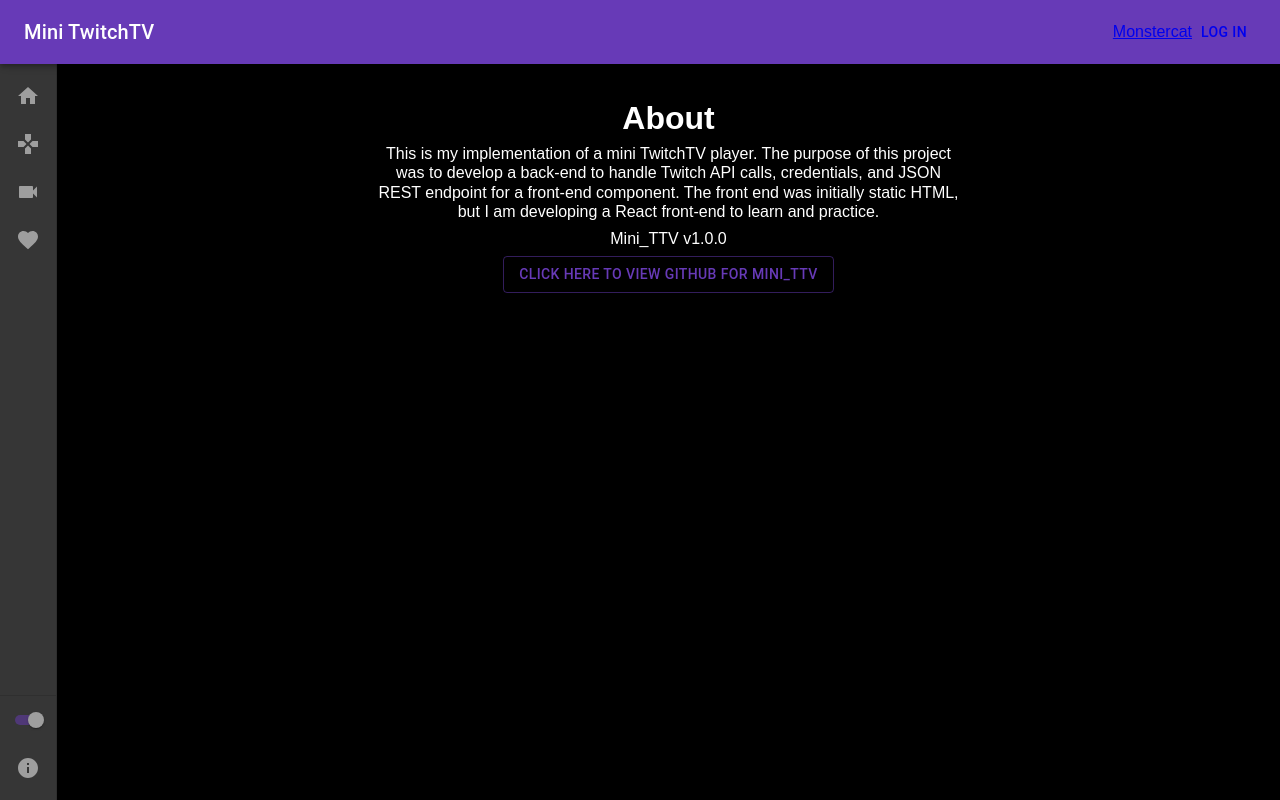
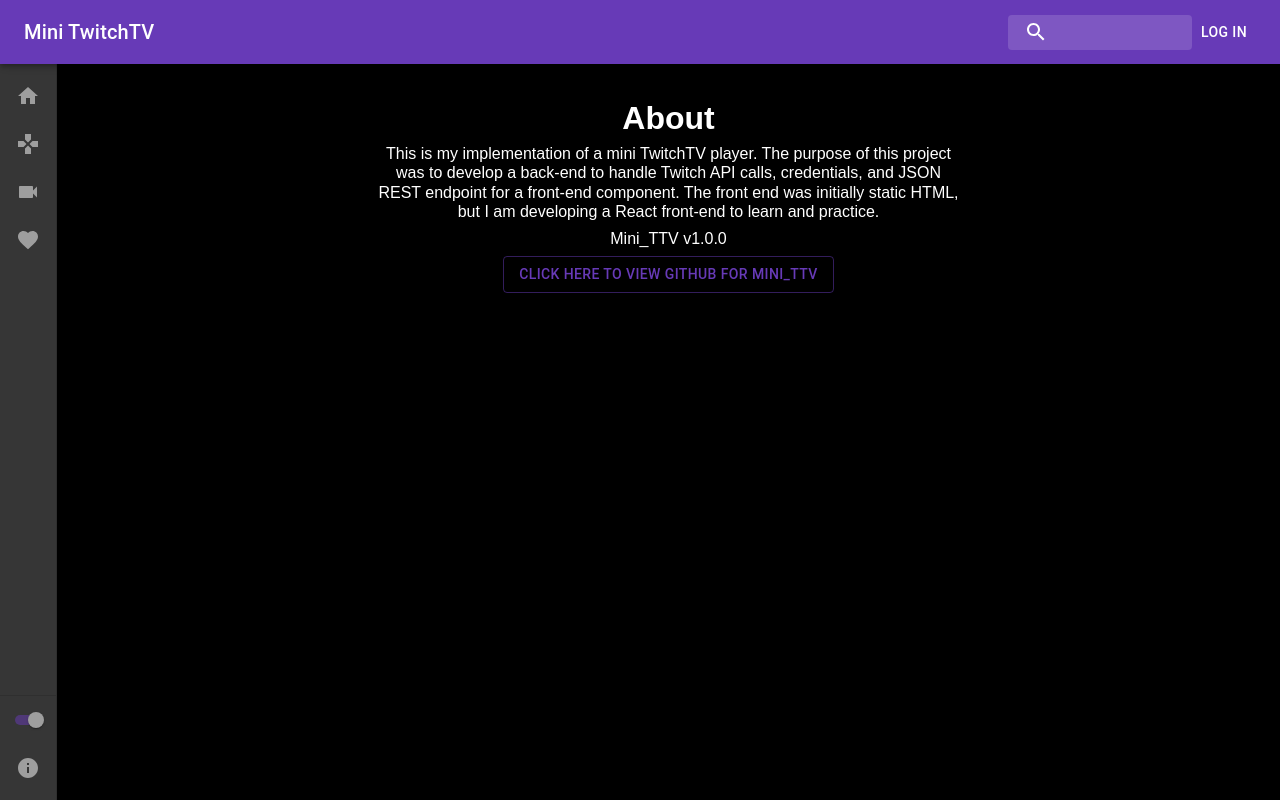
Before and after one commit to taloncjones/Mini_TTV, a React (Create React App) app: page /about in a window 1280 px wide. Built offline with nearby package versions, Linux system fonts and the light colour scheme; no server answers.

Commit message:
Add searchbar to App bar and update pageName state

```diff
--- a/src/App.js
+++ b/src/App.js
@@ -28,9 +28,9 @@
     ...theme.mixins.toolbar,
   },
   content: {
-    marginLeft: theme.spacing(7) + 1,
-    flexGrow: 1,
+    paddingLeft: theme.spacing(10) + 1,
     padding: theme.spacing(3),
+    width: '100%',
   },
 });
 
@@ -94,12 +94,16 @@
         res.data['data'].map((item) => this.setState({ profileInfo: item }));
       })
     this.setState({ loginCheck: true });
-    this.setState({ isFetching: false })
+    this.setState({ isFetching: false });
   }
 
   loggedIn() {
     axios.get('//' + mini_ttv_api + '/loggedin', { withCredentials: true })
       .then(res => this.setState({ loggedIn: res.data }))
+  }
+
+  setPage = (page) => {
+    this.setState({ pageName: page.substr(1) });
   }
 
   componentDidMount() {
@@ -125,7 +129,7 @@
         <MuiThemeProvider theme={theme}>
           <div className="App">
             <div className={classes.root}>
-              <LayoutJoiner loggedIn={this.state.loggedIn} profileInfo={this.state.profileInfo} history={this.state.history} />
+              <LayoutJoiner loggedIn={this.state.loggedIn} profileInfo={this.state.profileInfo} history={this.state.history} pageName={this.state.pageName} />
               <main className={classes.content}>
                 <div className={classes.toolbar} />
                 <Switch>
@@ -133,7 +137,7 @@
                     <LogIn profileInfo={this.state.profileInfo} />
                   </Route>
                   <Route path="/about" component={About} />
-                  <Route path="/:stream" render={(props) => <Stream {...props} />} />
+                  <Route path="/:stream" render={(props) => <Stream {...props} setPage={this.setPage}/>} />
                   <Route path="/">
                     <h1>Welcome!</h1>
                     <StreamList streams={this.state.streams} />
--- a/src/components/layout/Header.js
+++ b/src/components/layout/Header.js
@@ -7,6 +7,10 @@
 import Button from '@material-ui/core/Button';
 import { IconButton } from '@material-ui/core';
 import { Avatar } from '@material-ui/core'
+import { fade } from '@material-ui/core/styles';
+import SearchIcon from '@material-ui/icons/Search';
+import InputBase from '@material-ui/core/InputBase';
+
 
 const useStyles = makeStyles(theme => ({
   grow: {
@@ -22,15 +26,55 @@
       duration: theme.transitions.duration.leavingScreen,
     }),
   },
+  search: {
+    position: 'relative',
+    borderRadius: theme.shape.borderRadius,
+    backgroundColor: fade(theme.palette.common.white, 0.15),
+    '&:hover': {
+      backgroundColor: fade(theme.palette.common.white, 0.25),
+    },
+    marginLeft: 0,
+    width: '100%',
+    [theme.breakpoints.up('sm')]: {
+      marginLeft: theme.spacing(1),
+      width: 'auto',
+    },
+  },
+  searchIcon: {
+    width: theme.spacing(7),
+    height: '100%',
+    position: 'absolute',
+    pointerEvents: 'none',
+    display: 'flex',
+    alignItems: 'center',
+    justifyContent: 'center',
+  },
+  inputRoot: {
+    color: 'inherit',
+  },
+  inputInput: {
+    padding: theme.spacing(1, 1, 1, 7),
+    transition: theme.transitions.create('width'),
+    width: '100%',
+    [theme.breakpoints.up('sm')]: {
+      width: 120,
+      '&:focus': {
+        width: 200,
+      },
+    },
+  },
+  noUnderline: {
+    textDecoration: 'none!important',
+  }
 }));
 
-function Header({ loggedIn, profileInfo }) {
+function Header({ loggedIn, profileInfo, pageName }) {
   const classes = useStyles();
   let status;
-  if(loggedIn) {
-    status = <IconButton color="inherit"><Avatar alt={profileInfo.display_name} src={profileInfo.profile_image_url} /></IconButton>
+  if (loggedIn) {
+    status = <IconButton><Avatar alt={profileInfo.display_name} src={profileInfo.profile_image_url} /></IconButton>
   } else {
-    status = <Button color="inherit">Log In</Button>
+    status = <Button>Log In</Button>
   }
 
   return (
@@ -39,11 +83,27 @@
         <Toolbar>
           <Typography variant="h6" className={classes.grow}>
             Mini TwitchTV
-            </Typography>
-          <Link to="/monstercat">Monstercat</Link>
-          <Link to="/login">
-            {status}
-          </Link>
+          </Typography>
+          <Typography>
+            <div className={classes.search}>
+              <div className={classes.searchIcon}>
+                <SearchIcon />
+              </div>
+              <InputBase
+                placeholder={pageName}
+                classes={{
+                  root: classes.inputRoot,
+                  input: classes.inputInput,
+                }}
+                inputProps={{ 'aria-label': 'search' }}
+              />
+            </div>
+          </Typography>
+          <Typography>
+            <Link to="/login" className={classes.noUnderline}>
+              {status}
+            </Link>
+          </Typography>
         </Toolbar>
       </AppBar>
     </div>
--- a/src/components/layout/LayoutJoiner.js
+++ b/src/components/layout/LayoutJoiner.js
@@ -2,10 +2,10 @@
 import Header from './Header';
 import MiniDrawer from './MiniDrawer';
 
-export default function LayoutJoiner({ loggedIn, profileInfo, history }) {
+export default function LayoutJoiner({ loggedIn, profileInfo, history, pageName }) {
   return (
     <div>
-      <Header loggedIn={loggedIn} profileInfo={profileInfo} />
+      <Header loggedIn={loggedIn} profileInfo={profileInfo} pageName={pageName} />
       <MiniDrawer history={history} />
     </div>
   )
--- a/src/components/pages/Stream.js
+++ b/src/components/pages/Stream.js
@@ -2,6 +2,7 @@
 
 class Stream extends Component {
   componentDidMount() {
+    this.props.setPage(this.props.location.pathname);
     const script = document.createElement('script');
     script.setAttribute('src', 'https://embed.twitch.tv/embed/v1.js');
     script.addEventListener('load', () => {
```
